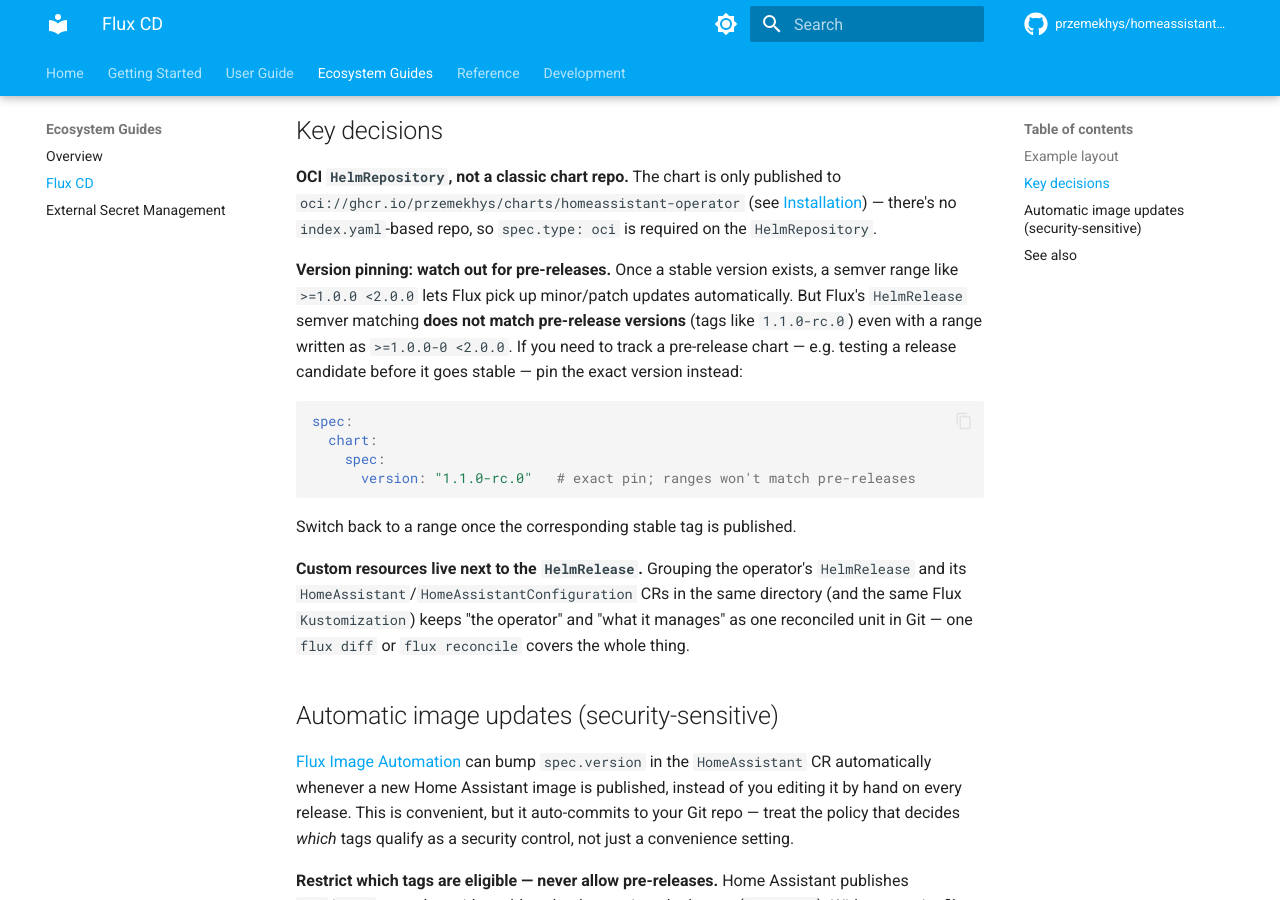
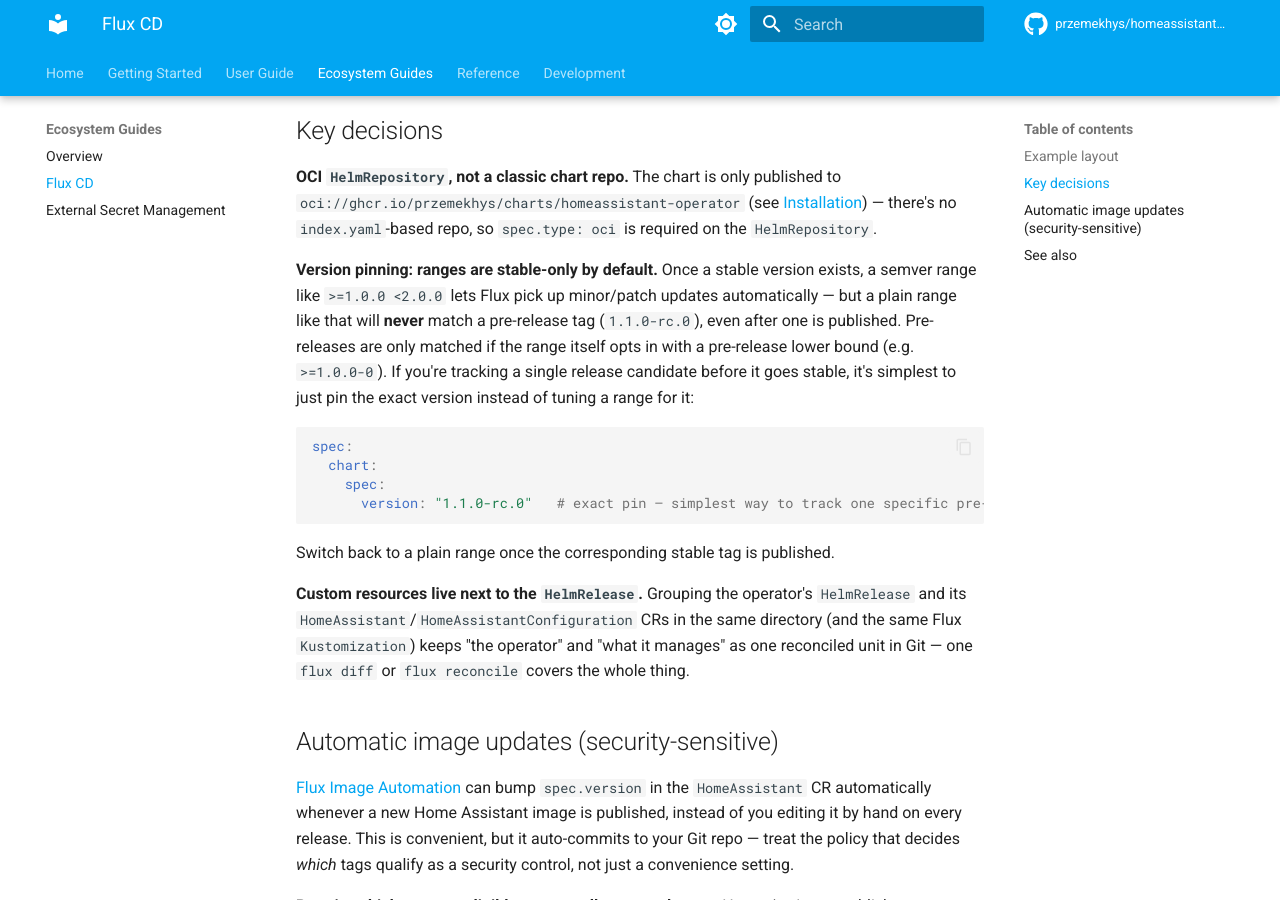
Before and after one commit to agdphd/homeassistant-operator, an MkDocs documentation site: the page built from docs/ecosystem/flux.md, in a window 1280 px wide and 900 px high, scrolled down 2038 px. Built offline with MkDocs 1.6.1 and Material for MkDocs 9.7.7, drawn with Linux system fonts in a browser that asks for light colours; comment, search, counter and statistics services are not loaded.

Commit message:
fix(docs): correct semver pre-release matching claim in Flux guide

````diff
--- a/docs/ecosystem/flux.md
+++ b/docs/ecosystem/flux.md
@@ -6,7 +6,7 @@ Deploy the Home Assistant Operator and manage its custom resources declaratively
 
 A typical setup keeps the operator's `HelmRelease` and the Home Assistant custom resources together in one directory, applied by a single Flux `Kustomization`:
 
-```
+```text
 clusters/my-cluster/homeassistant/
 ├── kustomization.yaml
 ├── namespace.yaml
@@ -93,16 +93,16 @@ spec:
 
 **OCI `HelmRepository`, not a classic chart repo.** The chart is only published to `oci://ghcr.io/przemekhys/charts/homeassistant-operator` (see [Installation](../getting-started/installation.md)) — there's no `index.yaml`-based repo, so `spec.type: oci` is required on the `HelmRepository`.
 
-**Version pinning: watch out for pre-releases.** Once a stable version exists, a semver range like `>=1.0.0 <2.0.0` lets Flux pick up minor/patch updates automatically. But Flux's `HelmRelease` semver matching **does not match pre-release versions** (tags like `1.1.0-rc.0`) even with a range written as `>=1.0.0-0 <2.0.0`. If you need to track a pre-release chart — e.g. testing a release candidate before it goes stable — pin the exact version instead:
+**Version pinning: ranges are stable-only by default.** Once a stable version exists, a semver range like `>=1.0.0 <2.0.0` lets Flux pick up minor/patch updates automatically — but a plain range like that will **never** match a pre-release tag (`1.1.0-rc.0`), even after one is published. Pre-releases are only matched if the range itself opts in with a pre-release lower bound (e.g. `>=1.0.0-0`). If you're tracking a single release candidate before it goes stable, it's simplest to just pin the exact version instead of tuning a range for it:
 
 ```yaml
 spec:
   chart:
     spec:
-      version: "1.1.0-rc.0"   # exact pin; ranges won't match pre-releases
+      version: "1.1.0-rc.0"   # exact pin — simplest way to track one specific pre-release
 ```
 
-Switch back to a range once the corresponding stable tag is published.
+Switch back to a plain range once the corresponding stable tag is published.
 
 **Custom resources live next to the `HelmRelease`.** Grouping the operator's `HelmRelease` and its `HomeAssistant`/`HomeAssistantConfiguration` CRs in the same directory (and the same Flux `Kustomization`) keeps "the operator" and "what it manages" as one reconciled unit in Git — one `flux diff` or `flux reconcile` covers the whole thing.
 
````
